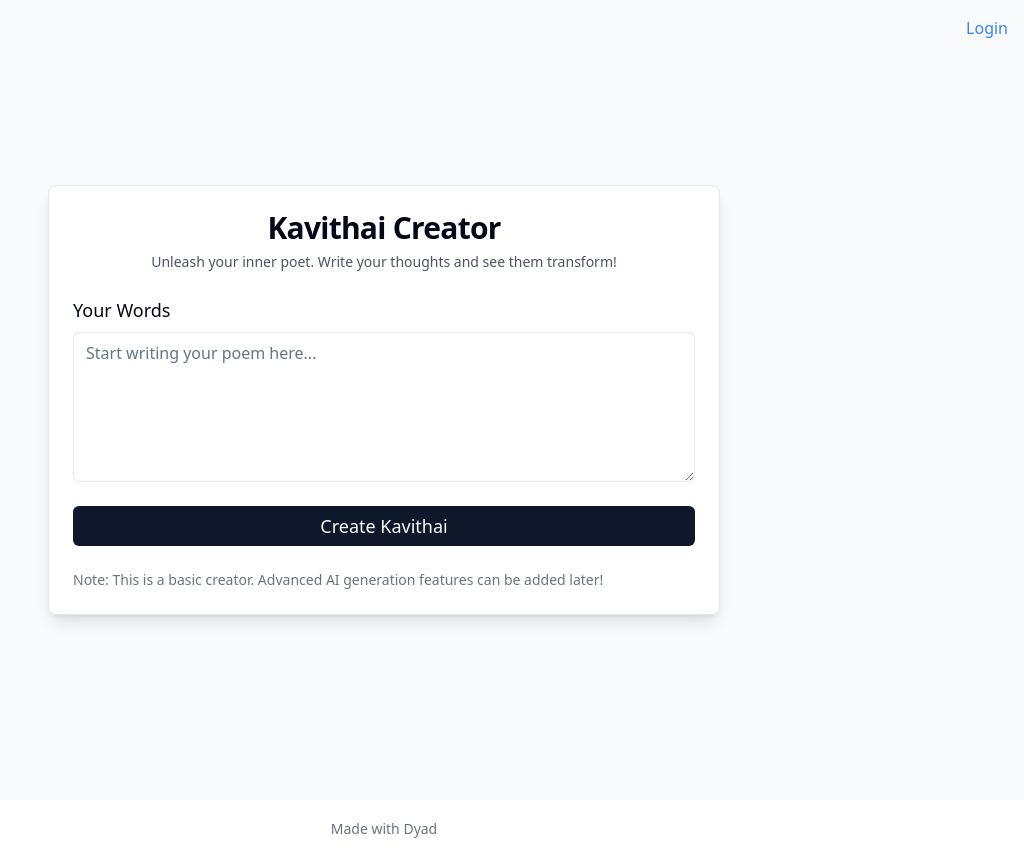
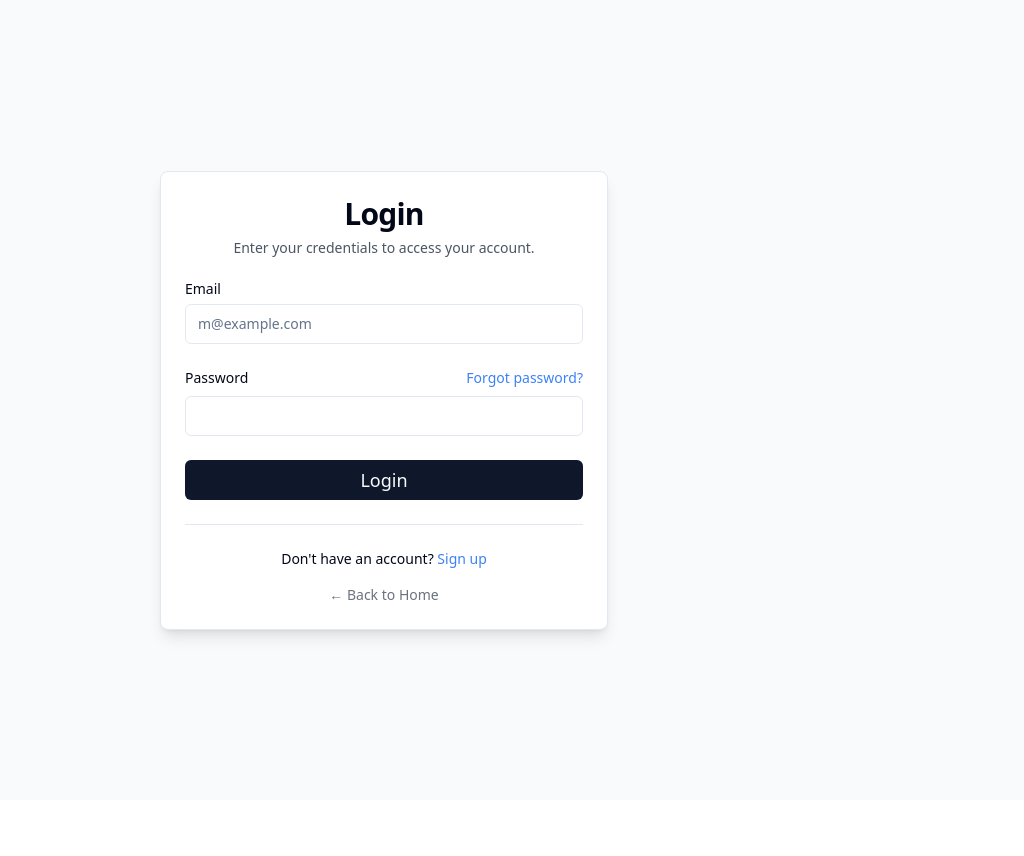
Before and after one commit to Joshikaa-R-5926/kavithai, a React (Vite) app: page / in a window 1280 px wide. Shown: the whole page, without its empty margins (256-1280 px from the left). After the commit the page ends 800 px from the top, so only its background shows below. Built offline with nearby package versions, Linux system fonts and the light colour scheme.

Commit message:
[dyad] Set login page as default route - wrote 3 file(s)

```diff
--- a/src/App.tsx
+++ b/src/App.tsx
@@ -4,7 +4,7 @@ import { TooltipProvider } from "@/components/ui/tooltip";
 import { QueryClient, QueryClientProvider } from "@tanstack/react-query";
 import { BrowserRouter, Routes, Route } from "react-router-dom";
 import Index from "./pages/Index";
-import LoginPage from "./pages/LoginPage"; // Import the new LoginPage
+import LoginPage from "./pages/LoginPage";
 import NotFound from "./pages/NotFound";
 
 const queryClient = new QueryClient();
@@ -16,8 +16,8 @@ const App = () => (
       <Sonner />
       <BrowserRouter>
         <Routes>
-          <Route path="/" element={<Index />} />
-          <Route path="/login" element={<LoginPage />} /> {/* New login route */}
+          <Route path="/" element={<LoginPage />} /> {/* LoginPage is now the default route */}
+          <Route path="/home" element={<Index />} /> {/* Index page moved to /home */}
           {/* ADD ALL CUSTOM ROUTES ABOVE THE CATCH-ALL "*" ROUTE */}
           <Route path="*" element={<NotFound />} />
         </Routes>
--- a/src/pages/Index.tsx
+++ b/src/pages/Index.tsx
@@ -2,16 +2,12 @@
 
 import KavithaiCreator from "./KavithaiCreator";
 import { MadeWithDyad } from "@/components/made-with-dyad";
-import { Link } from "react-router-dom"; // Import Link
+// Link import is no longer needed here as the login link is removed.
 
 const Index = () => {
   return (
     <>
-      <div className="absolute top-4 right-4">
-        <Link to="/login" className="text-blue-500 hover:underline dark:text-blue-400">
-          Login
-        </Link>
-      </div>
+      {/* Removed the login link as the login page is now the default */}
       <KavithaiCreator />
       <MadeWithDyad />
     </>
--- a/src/pages/LoginPage.tsx
+++ b/src/pages/LoginPage.tsx
@@ -7,7 +7,7 @@ import { Input } from "@/components/ui/input";
 import { Button } from "@/components/ui/button";
 import { Link, useNavigate } from "react-router-dom";
 import { showSuccess, showError } from "@/utils/toast";
-import { Separator } from "@/components/ui/separator"; // Import Separator
+import { Separator } from "@/components/ui/separator";
 
 const LoginPage = () => {
   const [email, setEmail] = useState<string>("");
@@ -23,7 +23,7 @@ const LoginPage = () => {
     // Placeholder for actual authentication logic
     console.log("Attempting to log in with:", { email, password });
     showSuccess("Login successful! (Placeholder)");
-    navigate("/"); // Redirect to home or dashboard after login
+    navigate("/home"); // Redirect to the new home route after login
   };
 
   return (
@@ -67,7 +67,7 @@ const LoginPage = () => {
               Login
             </Button>
           </form>
-          <Separator className="my-6" /> {/* Added separator */}
+          <Separator className="my-6" />
           <div className="mt-6 text-center text-sm">
             Don't have an account?{" "}
             <Link to="/register" className="text-blue-500 hover:underline">
@@ -75,7 +75,7 @@ const LoginPage = () => {
             </Link>
           </div>
           <div className="mt-4 text-center text-sm">
-            <Link to="/" className="text-gray-500 hover:underline dark:text-gray-400">
+            <Link to="/home" className="text-gray-500 hover:underline dark:text-gray-400">
               ← Back to Home
             </Link>
           </div>
```
